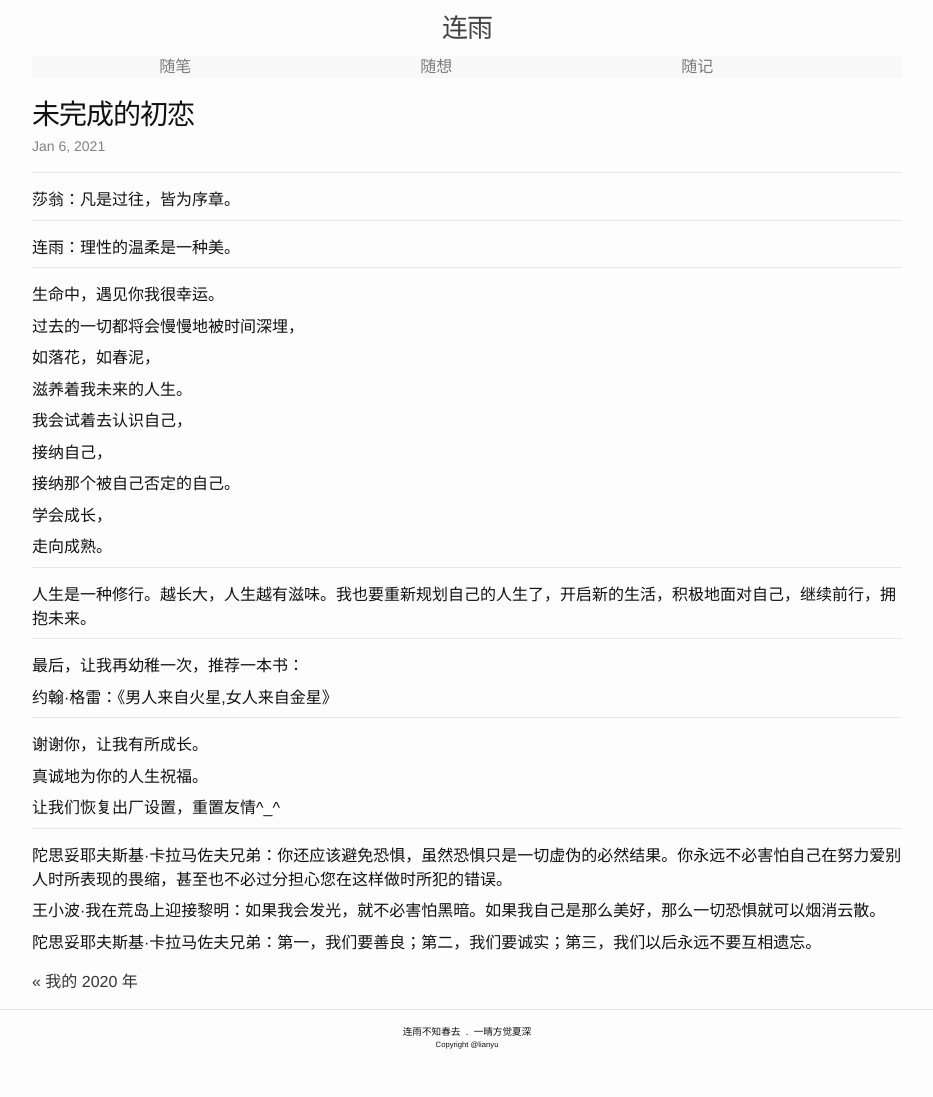
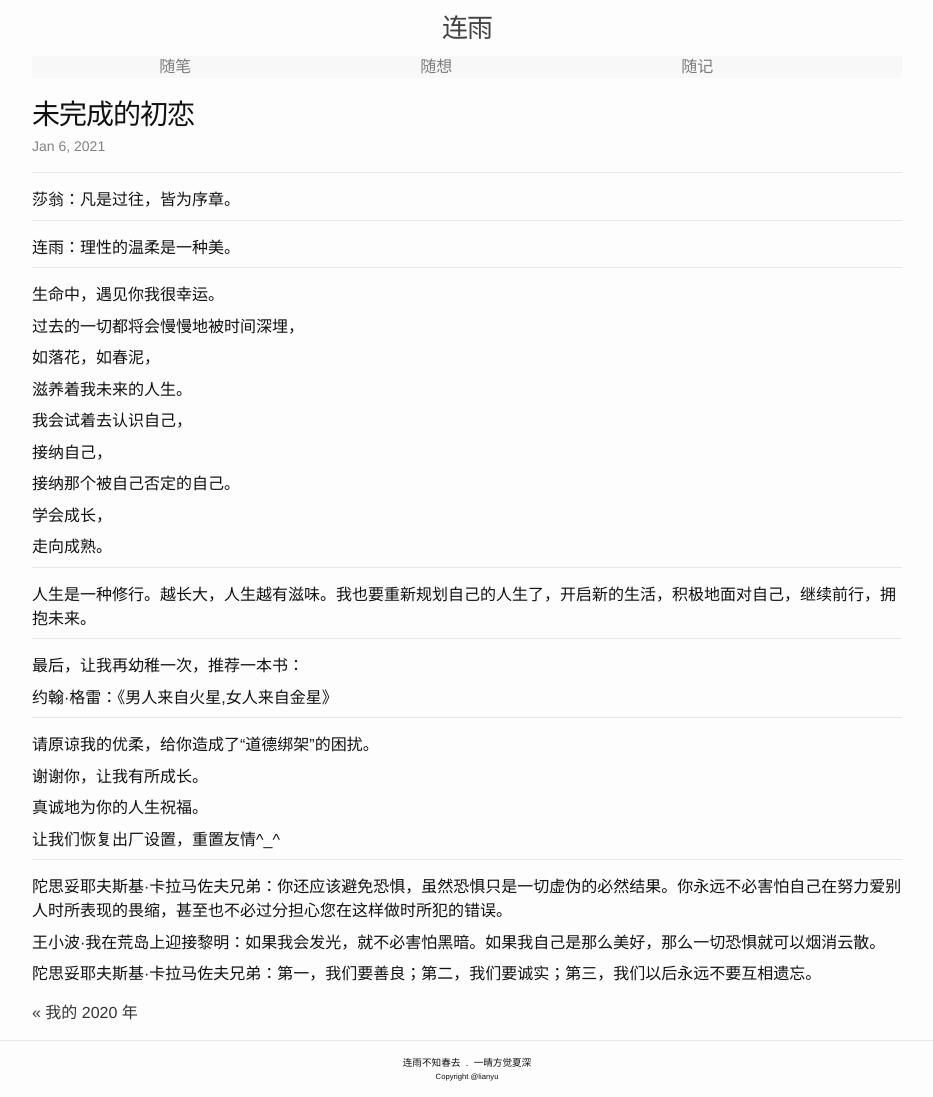
Before and after one commit to lianyu1115/lianyu, a Jekyll site: the page built from _journals/2021-01-06-未完成的初恋.md, in a window 1280 px wide. Shown: the whole page, without its empty margins (173-1106 px from the left). Built offline with Jekyll 4.4.1, drawn with Linux system fonts in a browser that asks for light colours; before the commit the page ends 1066 px from its top, so only the background shows below that.

Commit message:
Update 2021-01-06-未完成的初恋.md

```diff
--- a/_journals/2021-01-06-未完成的初恋.md
+++ b/_journals/2021-01-06-未完成的初恋.md
@@ -45,6 +45,8 @@ tags: ''
 
 - - -
 
+请原谅我的优柔，给你造成了“道德绑架”的困扰。
+
 谢谢你，让我有所成长。
 
 真诚地为你的人生祝福。
```
